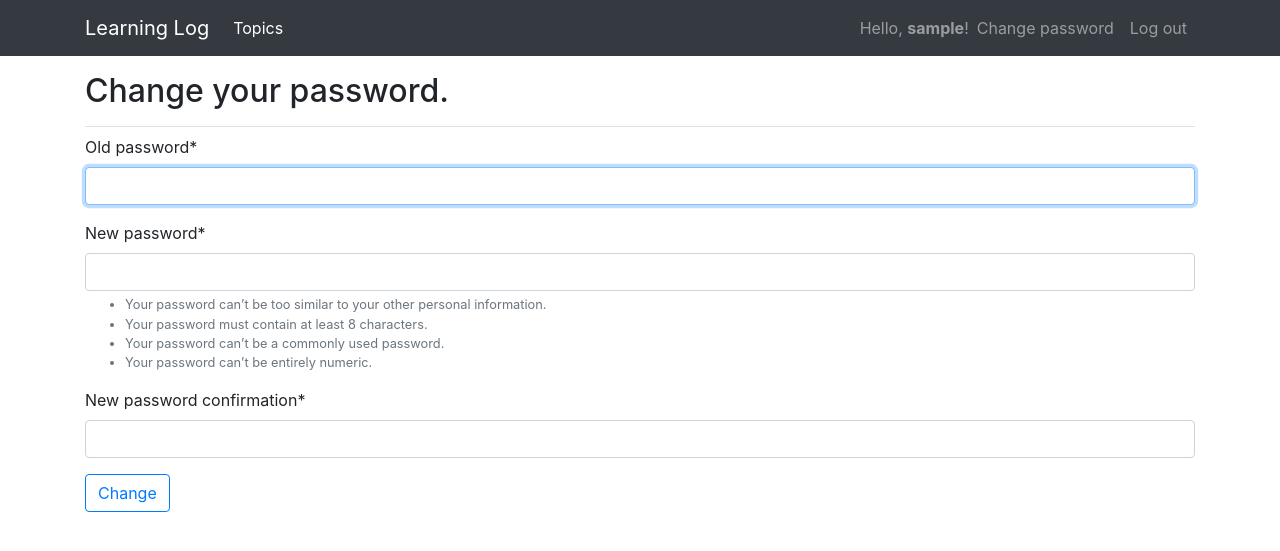
After one commit to willy-r/learning-log, a Django app: page /users/password_change/ in a window 1280 px wide. The commit adds this page. Shown: the top 551 px of the page. Run offline with Django 3.2, Linux system fonts and the light colour scheme; the visitor is signed in with stand-in values (Sample User, id 1); some libraries are stand-ins or nearby versions.

Commit message:
users can now change their password

```diff
--- a/learning_log_site/templates/base.html
+++ b/learning_log_site/templates/base.html
@@ -12,7 +12,7 @@
   </head>
   <body>
     <!-- Static navbar -->
-    <nav class="navbar navbar-expand-sm navbar-dark bg-dark">
+    <nav class="navbar navbar-expand-md navbar-dark bg-dark">
       <div class="container">
         <a class="navbar-brand" href="{% url 'learning_log:index' %}">Learning Log</a>
         <button class="navbar-toggler" type="button" data-toggle="collapse" data-target="#navbarCollapse" aria-controls="navbarCollapse" aria-expanded="false" aria-label="Toggle navigation">
@@ -30,6 +30,9 @@
 	      <span class="navbar-text">
 		Hello, <strong>{{ user.username }}</strong>!
 	      </span>
+	      <li class="nav-item">
+		<a class="nav-link" href="{% url 'users:password_change' %}">Change password</a>
+	      </li>
 	      <li class="nav-item">
 	        <a class="nav-link" href="{% url 'users:logout' %}">Log out</a>
 	      </li>
--- /dev/null
+++ b/users/templates/users/password_change.html
@@ -0,0 +1,20 @@
+{% extends 'base.html' %}
+
+{% load crispy_forms_tags %}
+
+{% block title %}
+  Learning Log | Password change
+{% endblock %}
+
+{% block header %}
+  <h2>Change your password.</h2>
+{% endblock %}
+
+{% block content %}
+  <form action="{% url 'users:password_change' %}" method="post">
+    {% csrf_token %}
+    {{ form|crispy }}
+
+    <button type="submit" class="btn btn-outline-primary">Change</button>
+  </form>
+{% endblock %}
--- a/users/urls.py
+++ b/users/urls.py
@@ -1,6 +1,6 @@
 """URL patterns for users app."""
 
-from django.urls import path
+from django.urls import path, reverse_lazy
 from django.contrib.auth import views as auth_views
 
 from . import views
@@ -9,16 +9,30 @@ from . import views
 app_name = 'users'
 
 urlpatterns = [
-    # ex: /users/login/
+    # Ex: /users/login/
     path(
         'login/',
         auth_views.LoginView.as_view(template_name='users/login.html'),
-        name='login',
-    ),
+        name='login'),
 
-    # ex: /users/logout/
+    # Ex: /users/logout/
     path('logout/', auth_views.LogoutView.as_view(), name='logout'),
 
-    # ex: /users/register/
+    # Ex: /users/password_change/
+    path(
+        'password_change/',
+        auth_views.PasswordChangeView.as_view(
+            template_name='users/password_change.html',
+            success_url=reverse_lazy('users:password_change_done')),
+        name='password_change'),
+
+    # Ex: /users/password_change_done/
+    path(
+        'password_change_done/',
+        auth_views.PasswordChangeDoneView.as_view(
+            template_name='users/password_change_done.html'),
+        name='password_change_done'),
+
+    # Ex: /users/register/
     path('register/', views.register, name='register'),
 ]
```
Also changed, not shown: users/templates/users/password_change_done.html (added, +15 -0 lines), learning_log/templates/learning_log/new_topic.html (line endings or trailing spaces).
